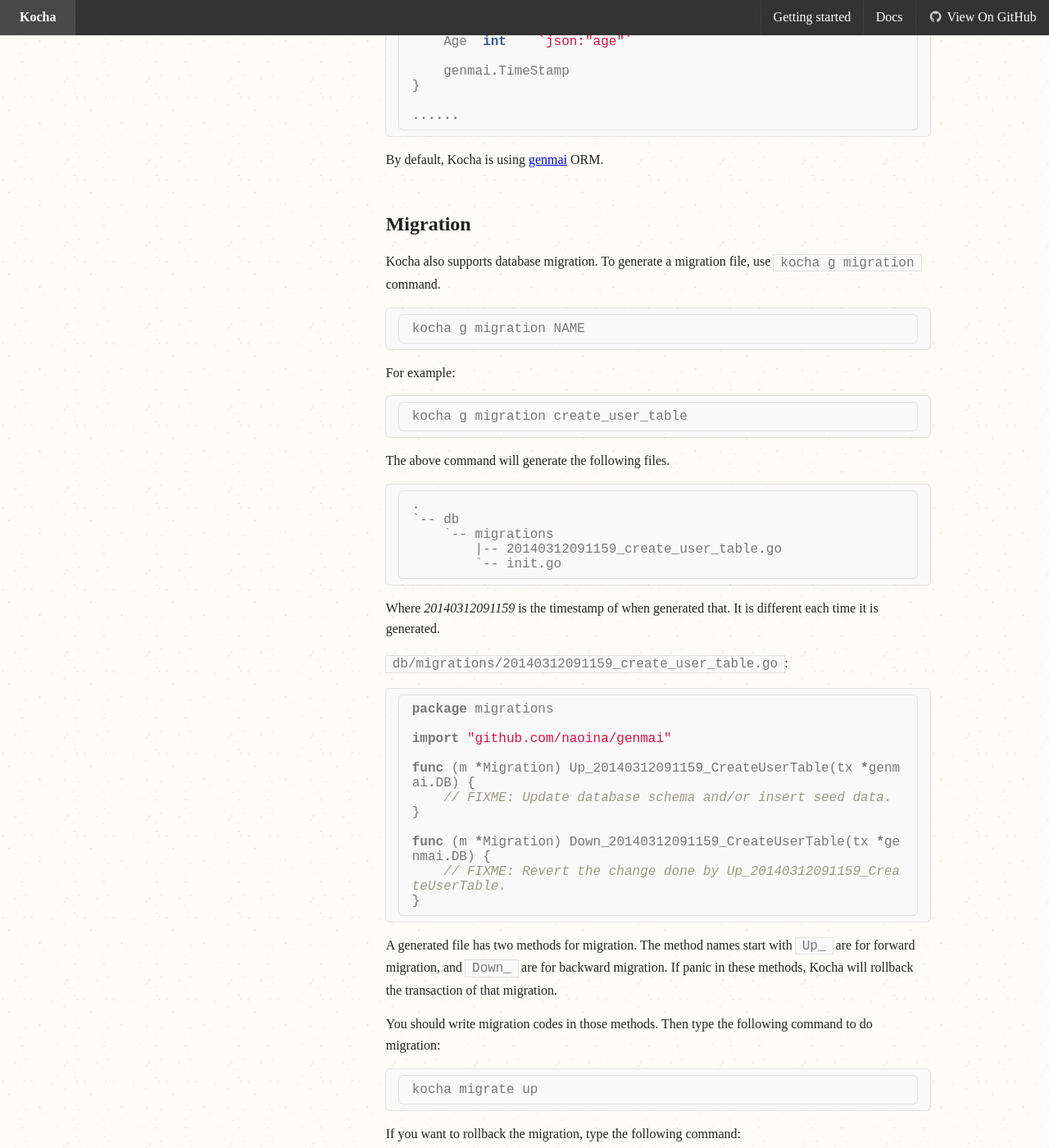
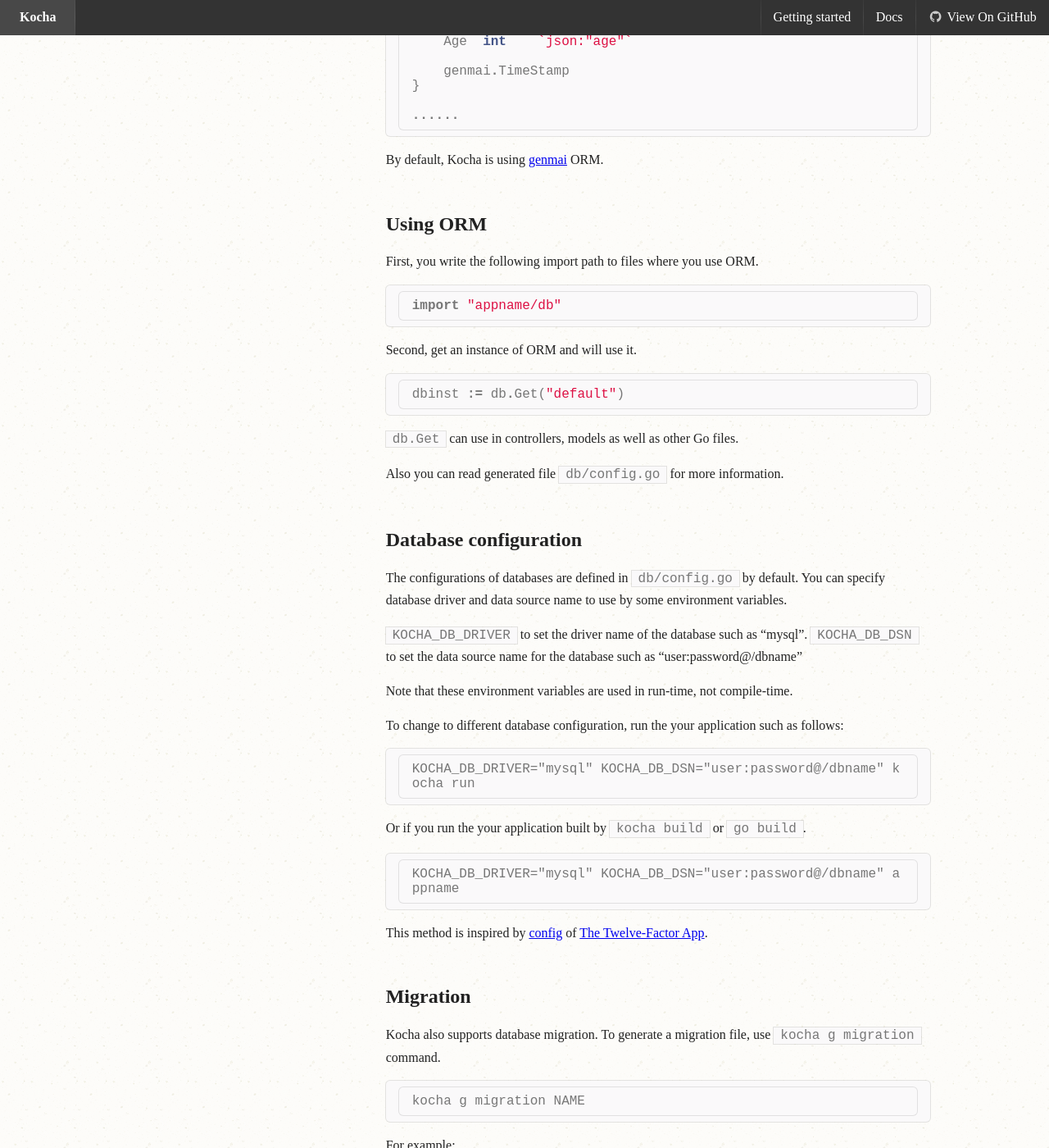
Before and after one commit to naoina/kocha, a Jekyll site: the page built from docs/model.md, in a window 1280 px wide and 1400 px high, scrolled down 942 px. Shown: the whole window at 82% size. Built offline with Jekyll 4.4.1, drawn with Linux system fonts in a browser that asks for light colours; nearby versions of some CDN libraries; Markdown is read by kramdown in place of the engine named in the settings.

Commit message:
Add new sections to Model docs

````diff
--- a/docs/model.md
+++ b/docs/model.md
@@ -6,6 +6,12 @@ subnav:
 -
   name: Basics
   path: Basics
+-
+  name: Using ORM
+  path: Using-ORM
+-
+  name: Database configuration
+  path: Database-configuration
 -
   name: Migration
   path: Migration
@@ -60,6 +66,44 @@ type User struct {
 {% endraw %}
 
 By default, Kocha is using [genmai](https://github.com/naoina/genmai) ORM.
+
+## Using ORM <a id="Using-ORM"></a>
+
+First, you write the following import path to files where you use ORM.
+
+```go
+import "appname/db"
+```
+
+Second, get an instance of ORM and will use it.
+
+```go
+dbinst := db.Get("default")
+```
+
+`db.Get` can use in controllers, models as well as other Go files.
+
+Also you can read generated file `db/config.go` for more information.
+
+## Database configuration <a id="Database-configuration"></a>
+
+The configurations of databases are defined in `db/config.go` by default.
+You can specify database driver and data source name to use by some environment variables.
+
+`KOCHA_DB_DRIVER` to set the driver name of the database such as "mysql".
+`KOCHA_DB_DSN` to set the data source name for the database such as "user:password@/dbname"
+
+Note that these environment variables are used in run-time, not compile-time.
+
+To change to different database configuration, run the your application such as follows:
+
+    KOCHA_DB_DRIVER="mysql" KOCHA_DB_DSN="user:password@/dbname" kocha run
+
+Or if you run the your application built by `kocha build` or `go build`.
+
+    KOCHA_DB_DRIVER="mysql" KOCHA_DB_DSN="user:password@/dbname" appname
+
+This method is inspired by [config](http://12factor.net/config) of [The Twelve-Factor App](http://12factor.net/).
 
 ## Migration <a id="Migration"></a>
 
````
